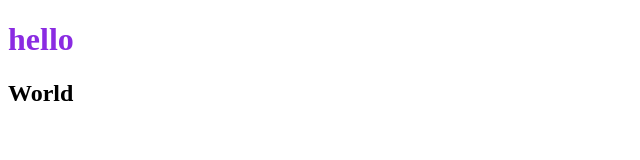
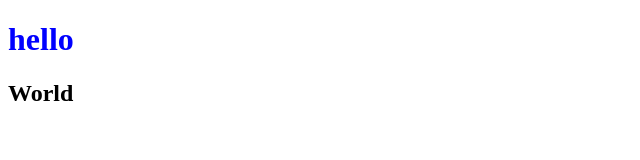
Before and after one commit to 6510615211/cn331, a plain HTML site: page index.html in a window 1280 px wide. Shown: the full height of the page, 0-640 px from the left. Drawn offline with Linux system fonts and the light colour scheme.

Commit message:
Add style

```diff
--- a/index.html
+++ b/index.html
@@ -6,7 +6,7 @@
     <title>hello world</title>
 </head>
 <body>
-    <h1 style="color: blueviolet;">hello</h1>
+    <h1 style="color: blue;">hello</h1>
     <h2>World</h2>
 </body>
 </html>
```
